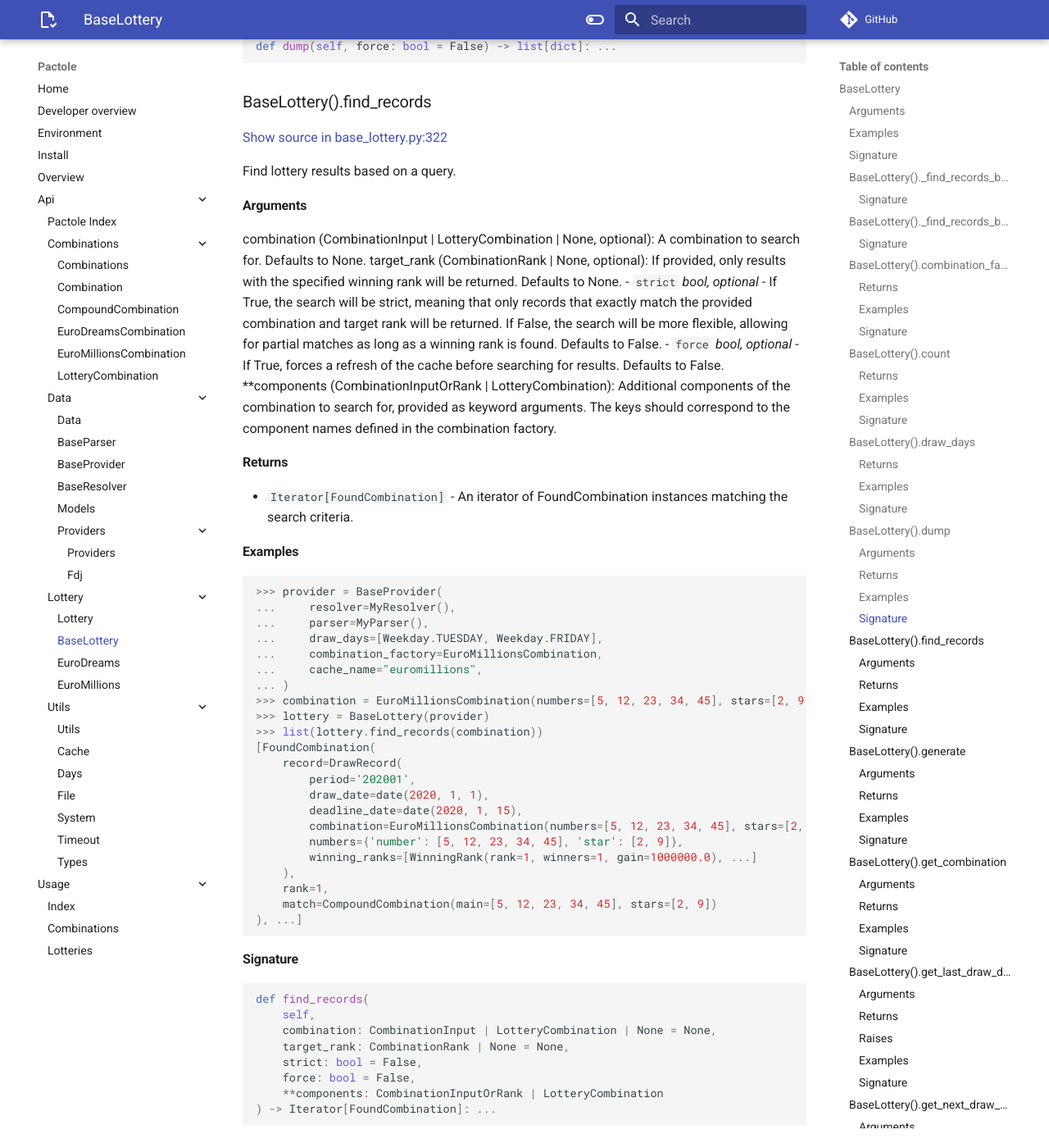
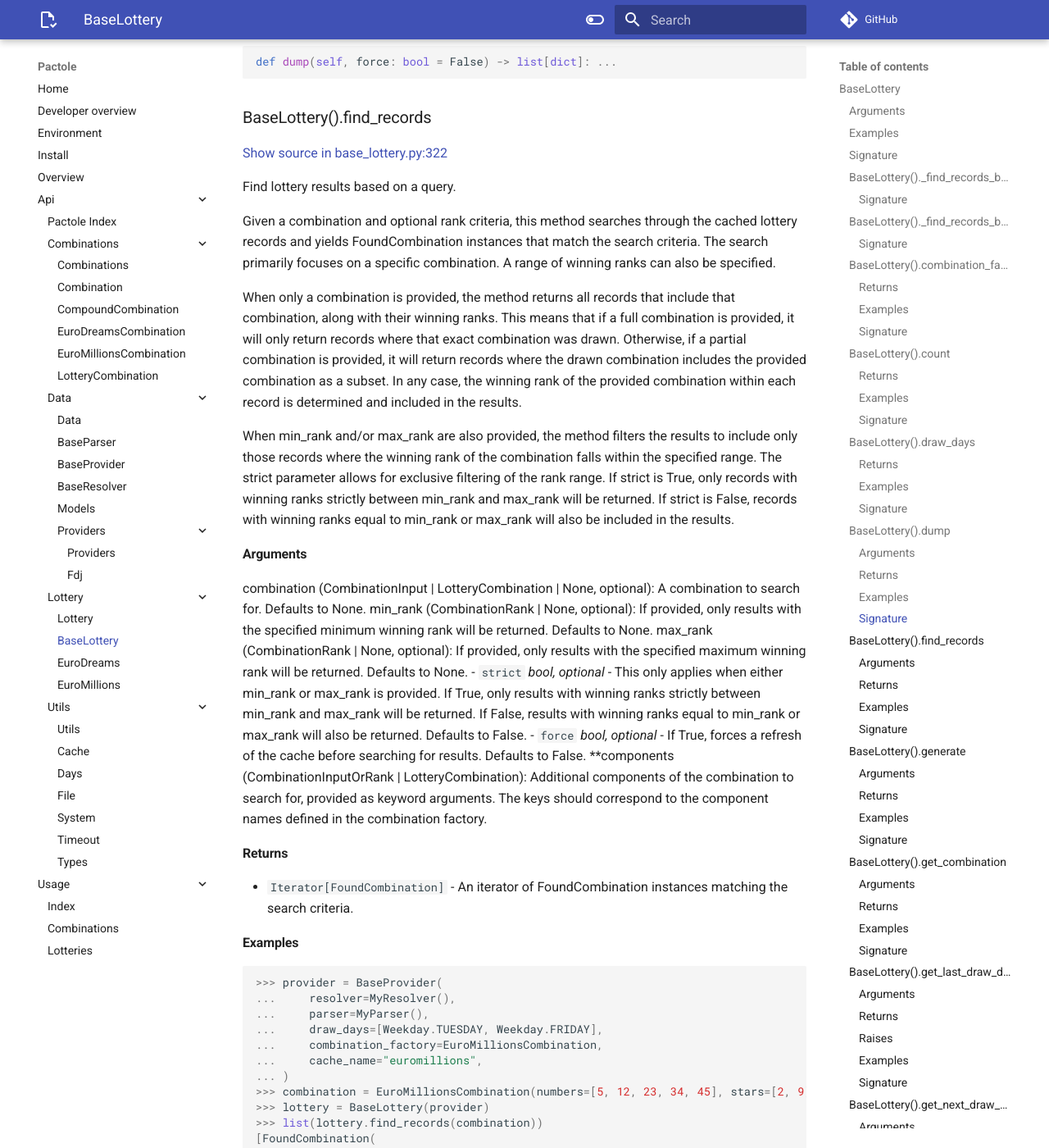
Before and after one commit to cerbernetix/pactole, an MkDocs documentation site: the page built from docs/api/lottery/base_lottery.md, in a window 1280 px wide and 1400 px high, scrolled down 5284 px. Shown: the whole window at 82% size. Built offline with MkDocs 1.6.1 and Material for MkDocs 9.7.7, drawn with Linux system fonts in a browser that asks for light colours; comment, search, counter and statistics services are not loaded; some of the changed text lies outside the part shown.

```diff
--- a/docs/api/lottery/base_lottery.md
+++ b/docs/api/lottery/base_lottery.md
@@ -96,7 +96,8 @@ Find lottery results based on a combination and an optional target rank.
 def _find_records_by_winning_rank(
     self,
     combination: LotteryCombination,
-    target_rank: CombinationRank,
+    min_rank: CombinationRank | None = None,
+    max_rank: CombinationRank | None = None,
     strict: bool = False,
     force: bool = False,
 ) -> Iterator[FoundCombination]: ...
@@ -263,16 +264,37 @@ def dump(self, force: bool = False) -> list[dict]: ...
 
 Find lottery results based on a query.
 
+Given a combination and optional rank criteria, this method searches through the cached
+lottery records and yields FoundCombination instances that match the search criteria.
+The search primarily focuses on a specific combination. A range of winning ranks can also
+be specified.
+
+When only a combination is provided, the method returns all records that include that
+combination, along with their winning ranks. This means that if a full combination is
+provided, it will only return records where that exact combination was drawn. Otherwise,
+if a partial combination is provided, it will return records where the drawn combination
+includes the provided combination as a subset. In any case, the winning rank of the provided
+combination within each record is determined and included in the results.
+
+When min_rank and/or max_rank are also provided, the method filters the results to include
+only those records where the winning rank of the combination falls within the specified
+range. The strict parameter allows for exclusive filtering of the rank range. If strict is
+True, only records with winning ranks strictly between min_rank and max_rank will be
+returned. If strict is False, records with winning ranks equal to min_rank or max_rank will
+also be included in the results.
+
 #### Arguments
 
 combination (CombinationInput | LotteryCombination | None, optional): A combination to
     search for. Defaults to None.
-target_rank (CombinationRank | None, optional): If provided, only results with the
-    specified winning rank will be returned. Defaults to None.
-- `strict` *bool, optional* - If True, the search will be strict, meaning that only
-    records that exactly match the provided combination and target rank will be
-    returned. If False, the search will be more flexible, allowing for partial matches
-    as long as a winning rank is found. Defaults to False.
+min_rank (CombinationRank | None, optional): If provided, only results with the
+    specified minimum winning rank will be returned. Defaults to None.
+max_rank (CombinationRank | None, optional): If provided, only results with the
+    specified maximum winning rank will be returned. Defaults to None.
+- `strict` *bool, optional* - This only applies when either min_rank or max_rank is provided.
+    If True, only results with winning ranks strictly between min_rank and max_rank will
+    be returned. If False, results with winning ranks equal to min_rank or max_rank will
+    also be returned. Defaults to False.
 - `force` *bool, optional* - If True, forces a refresh of the cache before searching for
     results. Defaults to False.
 **components (CombinationInputOrRank | LotteryCombination): Additional
@@ -318,7 +340,8 @@ target_rank (CombinationRank | None, optional): If provided, only results with t
 def find_records(
     self,
     combination: CombinationInput | LotteryCombination | None = None,
-    target_rank: CombinationRank | None = None,
+    min_rank: CombinationRank | None = None,
+    max_rank: CombinationRank | None = None,
     strict: bool = False,
     force: bool = False,
     **components: CombinationInputOrRank | LotteryCombination
```
Also changed, not shown: other parts of docs/api/lottery/base_lottery.md (+2 -2 lines), docs/api/data/base_provider.md (+38 -27 lines).
